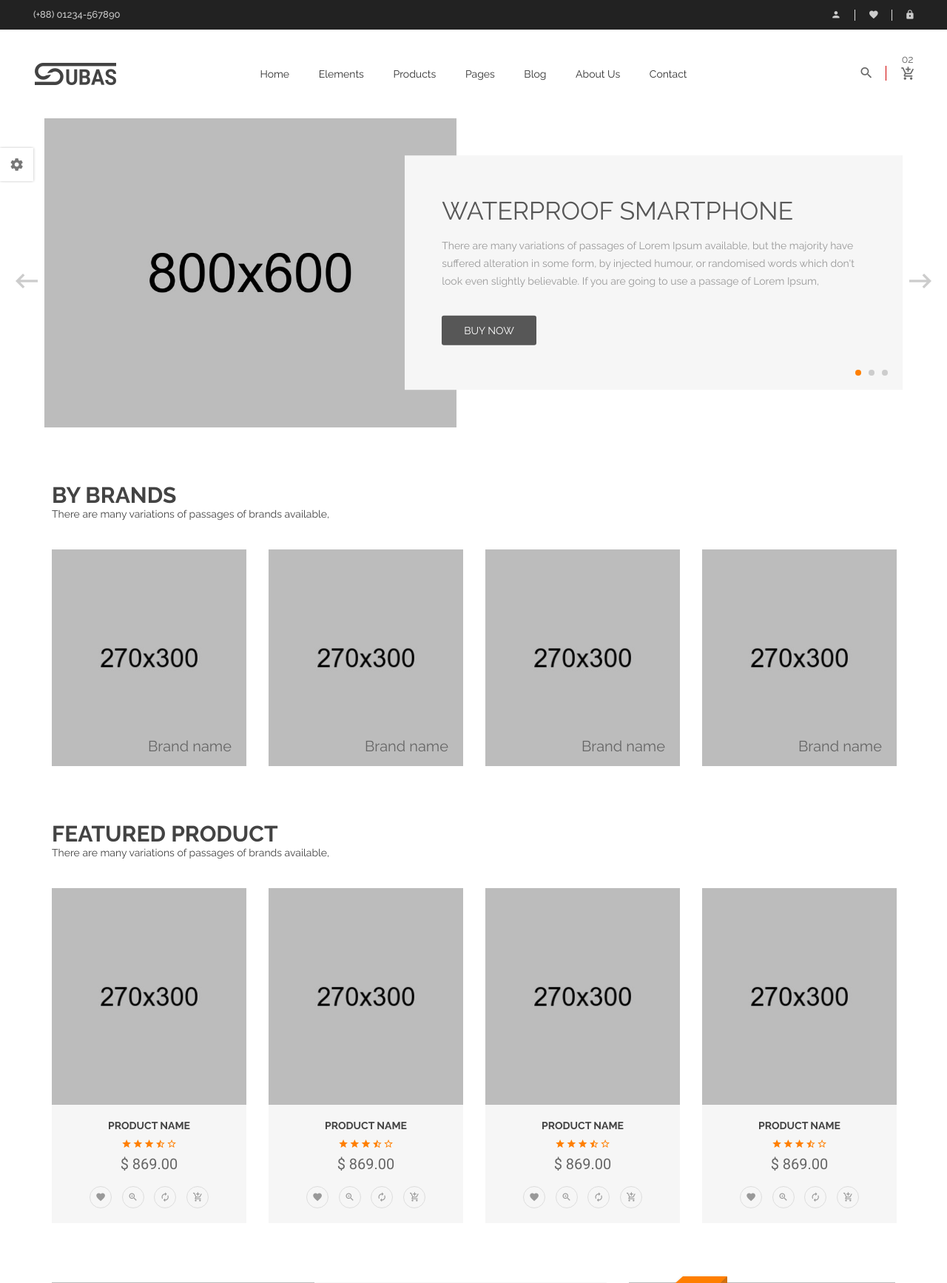
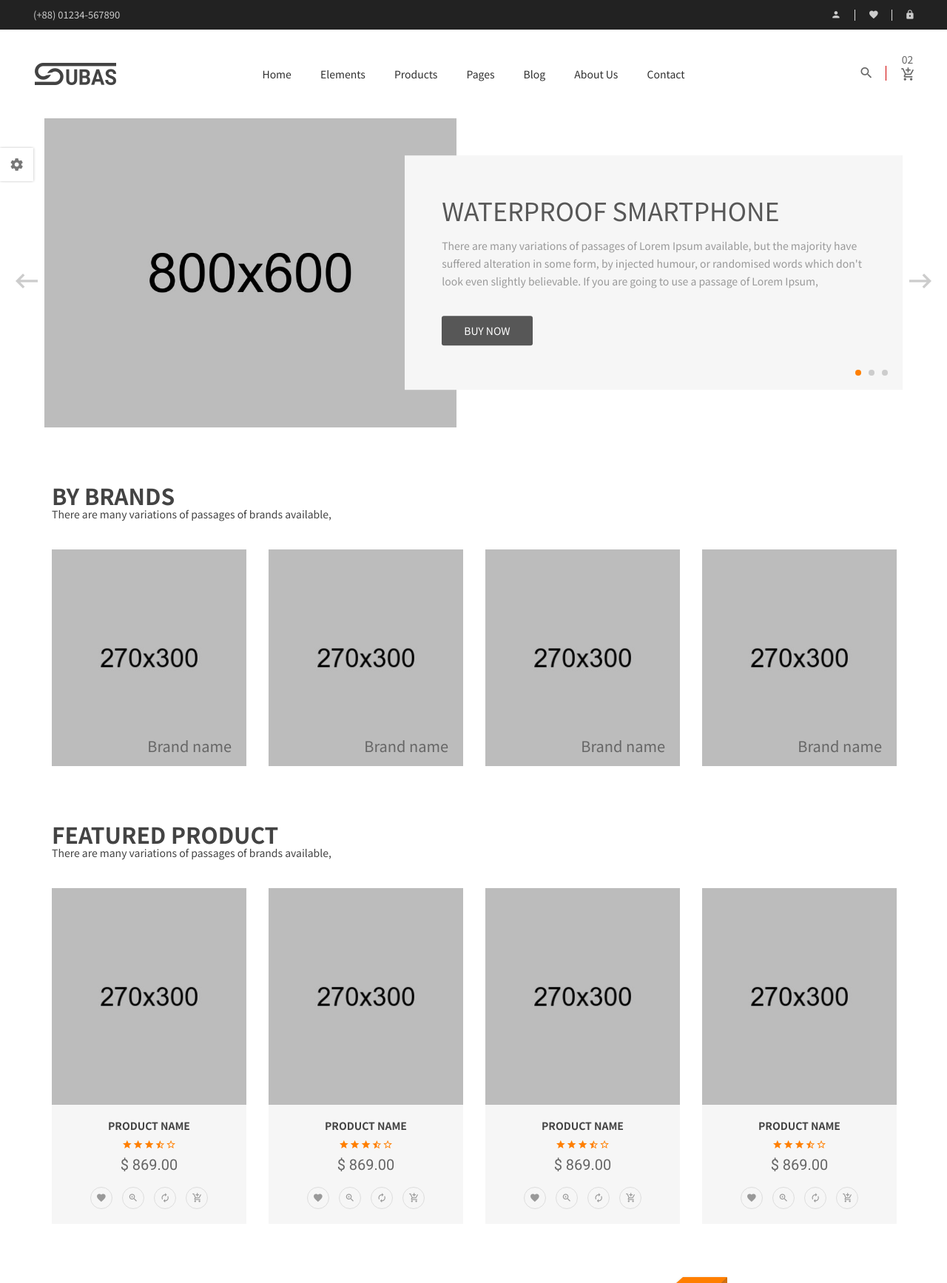
Before and after one commit to tjgmlfbs124/Outsourcing-bizOnline, a PHP site: page /index.html in a window 1280 px wide. Shown: the top 1735 px of the page at 74% size. Run offline with PHP 8.4, Linux system fonts and the light colour scheme.

Commit message:
폰트 수정

```diff
--- a/asset/css/shortcode/default.css
+++ b/asset/css/shortcode/default.css
@@ -59,9 +59,12 @@
 /*************************
   1.General
 *************************/
+
+@import url(//fonts.googleapis.com/earlyaccess/notosanskr.css);
+
 body {
   background: #fff;
-  font-family: 'Raleway', sans-serif;
+	font-family: "Noto Sans KR", sans-serif;
   font-weight: normal;
   font-style: normal;
   font-size: 14px;
@@ -114,7 +117,7 @@ h3,
 h4,
 h5,
 h6 {
-  font-family: 'Raleway', sans-serif;
+font-family: "Noto Sans KR", sans-serif;
   font-weight: normal;
   color: #434343;
   margin-top: 0px;
@@ -228,7 +231,7 @@ span.tooltip-content {
   padding: 0.2em 0;
 }
 .g-font-1 {
-  font-family: "Raleway",sans-serif;
+  font-family: "Noto Sans KR", sans-serif;
 }
 .g-font-2 {
   font-family: 'Roboto', sans-serif;
--- a/asset/style.css
+++ b/asset/style.css
@@ -134,7 +134,7 @@
 }
 .product-title {
   color: #434343;
-  font-family: "Raleway",sans-serif;
+  font-family: "Noto Sans KR", sans-serif;
   font-size: 14px;
   font-weight: 700;
   margin-bottom: 10px;
--- a/temp/style.css
+++ b/temp/style.css
@@ -134,7 +134,7 @@
 }
 .product-title {
   color: #434343;
-  font-family: "Raleway",sans-serif;
+  font-family: "Noto Sans KR", sans-serif;
   font-size: 14px;
   font-weight: 700;
   margin-bottom: 10px;
```
Also changed, not shown: asset/css/style-customizer.css (line endings or trailing spaces).
